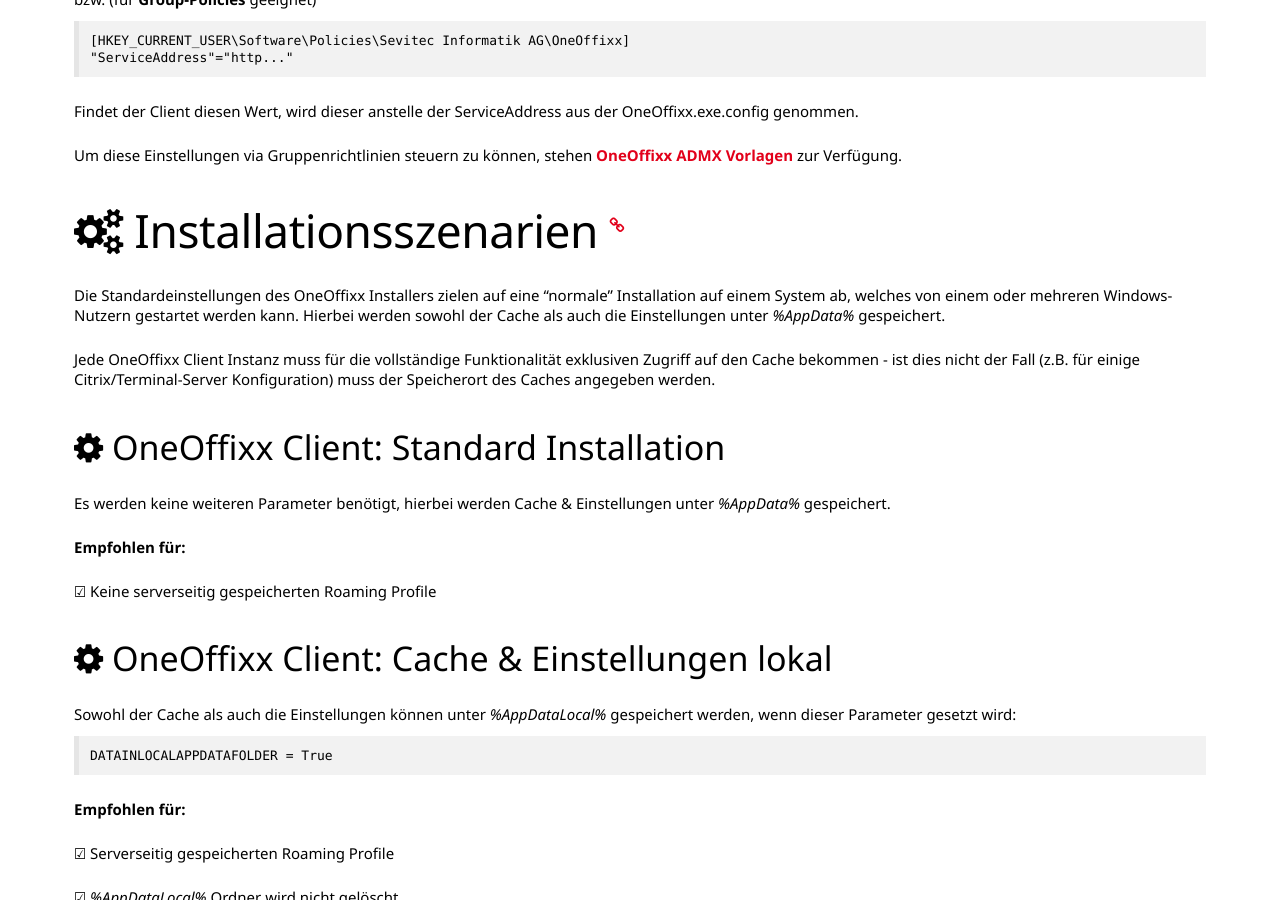
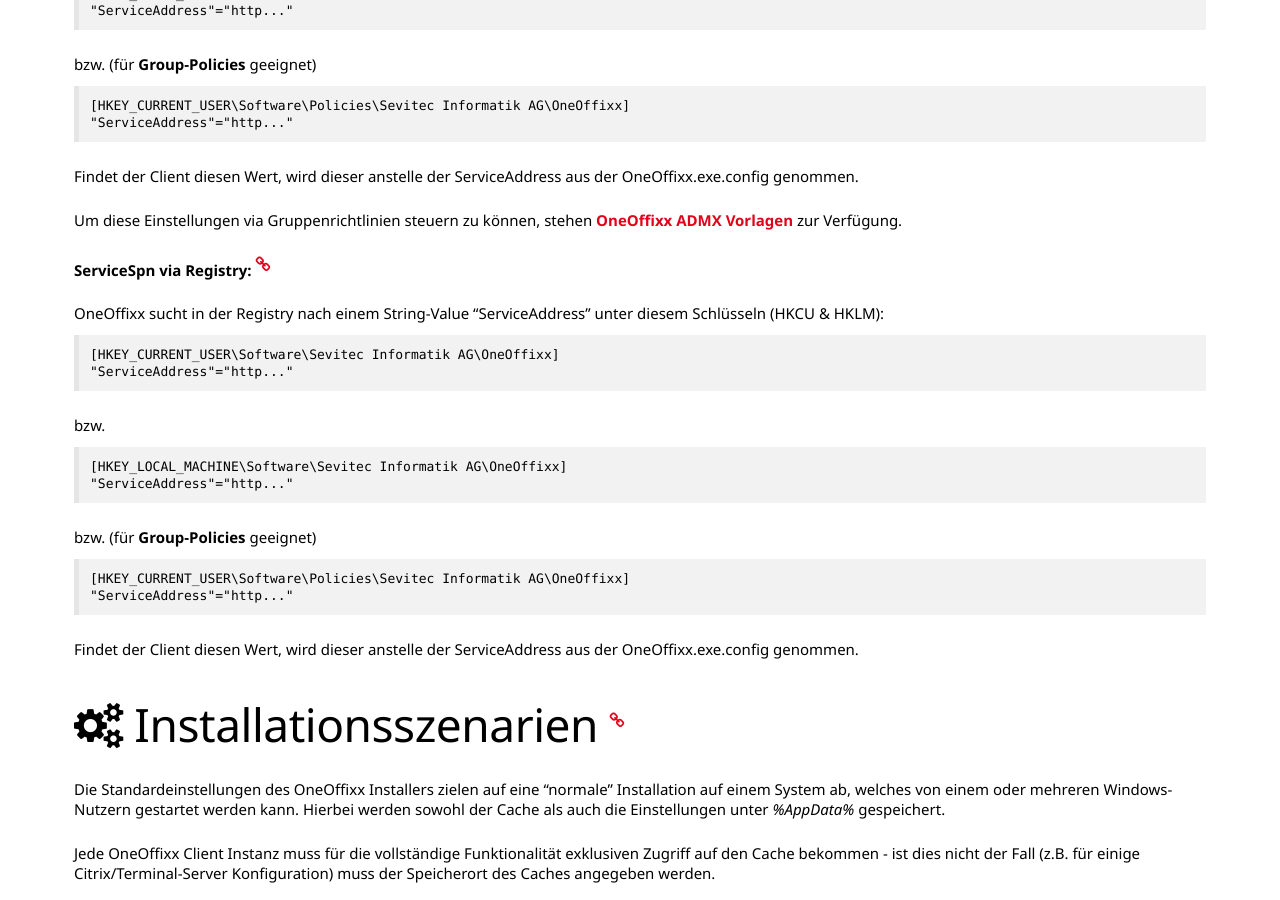
Before and after one commit to primesoft-group/oneoffixx-docs, a Jekyll site: the page built from _pages/install/de/client.md, in a window 1280 px wide and 900 px high, scrolled down 2752 px. Built offline with Jekyll 4.4.1, drawn with Linux system fonts in a browser that asks for light colours; nearby versions of some CDN libraries; some web fonts are replaced; some of the changed text lies outside the part shown.

Commit message:
ServiceSpn

```diff
--- a/_pages/install/de/client.md
+++ b/_pages/install/de/client.md
@@ -57,7 +57,8 @@
 * APPLICATIONFOLDER = install folder (default C:\Program Files (x86)\OneOffixx)
 * INSTALLDESKTOPSHORTCUT = 1 / 0 for yes or no
 * AUTOSTART = 1 / 0 for yes or no
-* SERVICEENDPOINTURL = Service Endpoint (*can be overwritten via registry)
+* SERVICEENDPOINTURL = Service Endpoint (\*can be overwritten via registry)
+* {% include new-badge.html version="3.3" %} SERVICESPN = SPN for the user, which runs the Service (advanced setting, might only be needed when the Service runs under a Service-Account and SQL Integrated Authentication is used. \* can be overwritten via registry)
 * ADDLOCAL = Features
      * WordAddInFeature = Word Add-In
      * OutlookAddInFeature = Outlook Add-In
@@ -80,7 +81,7 @@
 
     msiexec /qb /i "OneOffixx.Install(x86).msi" APPLICATIONFOLDER="C:\Program Files (x86)\OneOffixx" SERVICEENDPOINTURL="http://appurl/OneOffixxService.svc" INSTALLDESKTOPSHORTCUT=1 AUTOSTART=1 /l*v OneOffixxInstall.log AddLocal=WordAddInFeature,OutlookAddInFeature
 
-__ServiceEndpointUrl via Registry:__
+__ServiceEndpointUrl via Registry:__ {% include anchor.html name="serviceendpoint-registry" %}
 
 OneOffixx sucht in der Registry nach einem String-Value "ServiceAddress" unter diesem Schlüsseln (HKCU & HKLM):
 
@@ -100,6 +101,27 @@
 Findet der Client diesen Wert, wird dieser anstelle der ServiceAddress aus der OneOffixx.exe.config genommen.
 
 Um diese Einstellungen via Gruppenrichtlinien steuern zu können, stehen __[ OneOffixx ADMX Vorlagen]({{ site.baseurl }}/assets/content-files/OneOffixxGroupPoliciesTemplate.zip)__ zur Verfügung.
+
+__ServiceSpn via Registry:__ {% include anchor.html name="servicespn-registry" %}
+
+OneOffixx sucht in der Registry nach einem String-Value "ServiceAddress" unter diesem Schlüsseln (HKCU & HKLM):
+
+    [HKEY_CURRENT_USER\Software\Sevitec Informatik AG\OneOffixx]
+    "ServiceAddress"="http..."
+
+bzw.
+
+    [HKEY_LOCAL_MACHINE\Software\Sevitec Informatik AG\OneOffixx]
+    "ServiceAddress"="http..."
+
+bzw. (für __Group-Policies__ geeignet)
+
+    [HKEY_CURRENT_USER\Software\Policies\Sevitec Informatik AG\OneOffixx]
+    "ServiceAddress"="http..."
+
+Findet der Client diesen Wert, wird dieser anstelle der ServiceAddress aus der OneOffixx.exe.config genommen.
+
+
 
 ## <i class="fa fa-cogs" aria-hidden="true"></i> Installationsszenarien {% include anchor.html name="install" %}
 
```
